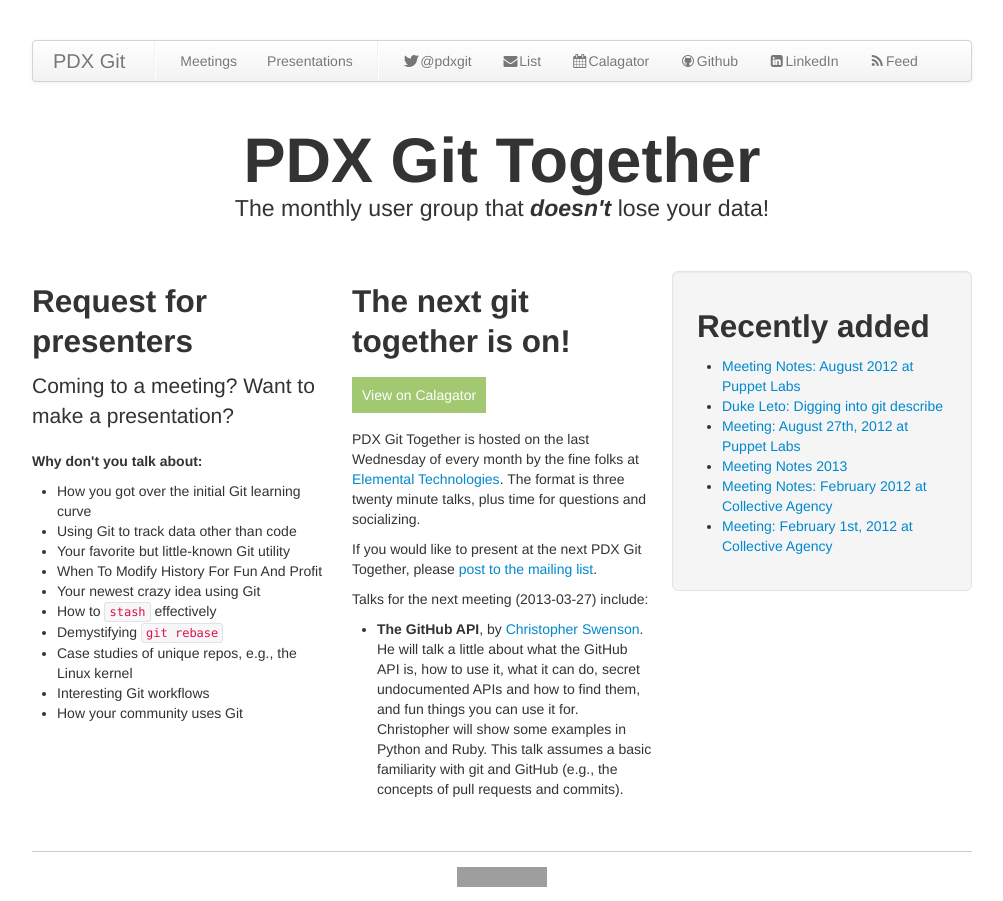
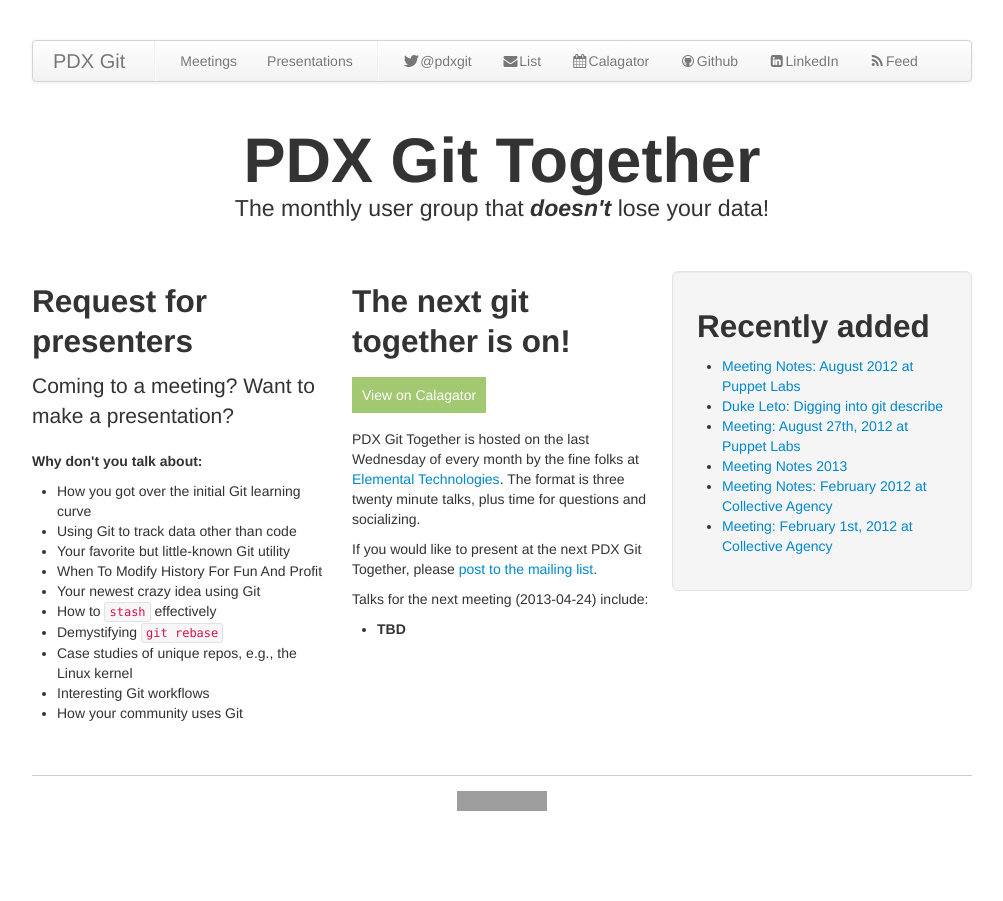
Before and after one commit to pdxgit/pdxgit.github.com, a Jekyll site: the page built from index.html, in a window 1280 px wide. Shown: the whole page, without its empty margins (138-1141 px from the left). Built offline with Jekyll 4.4.1, drawn with Linux system fonts in a browser that asks for light colours; Markdown is read by kramdown in place of the engine named in the settings; grey boxes are pictures that could not be loaded.

Commit message:
Remove last month's upcoming talk. Add slides

```diff
--- a/_includes/_upcoming_meeting.html
+++ b/_includes/_upcoming_meeting.html
@@ -2,11 +2,7 @@
 <p class='calagator-link'><a href='http://calagator.org/events/search?query=pdxgit'>View on Calagator</a></p>
 <p>PDX Git Together is hosted on the last Wednesday of every month by the fine folks at <a href='http://www.elementaltechnologies.com'>Elemental Technologies</a>. The format is three twenty minute talks, plus time for questions and socializing.</p>
 <p>If you would like to present at the next PDX Git Together, please <a href='http://groups.google.com/group/pdxgit?hl=en'>post to the mailing list</a>.</p>
-<p>Talks for the next meeting (2013-03-27) include:</p>
+<p>Talks for the next meeting (2013-04-24) include:</p>
 <ul>
-  <li><strong>The GitHub API</strong>, by <a href="http://github.com/swenson">Christopher Swenson</a>.
-  	He will talk a little about what the GitHub API is, how to use it, what it can do, secret
-  	undocumented APIs and how to find them, and fun things you can use it for. Christopher will
-  	show some examples in Python and Ruby. This talk assumes a basic familiarity with git and
-  	GitHub (e.g., the concepts of pull requests and commits).</li>
+  <li><strong>TBD</strong></li>
 </ul>
```
Also changed, not shown: presentations/content/github-api.md (added, +98 -0 lines).
